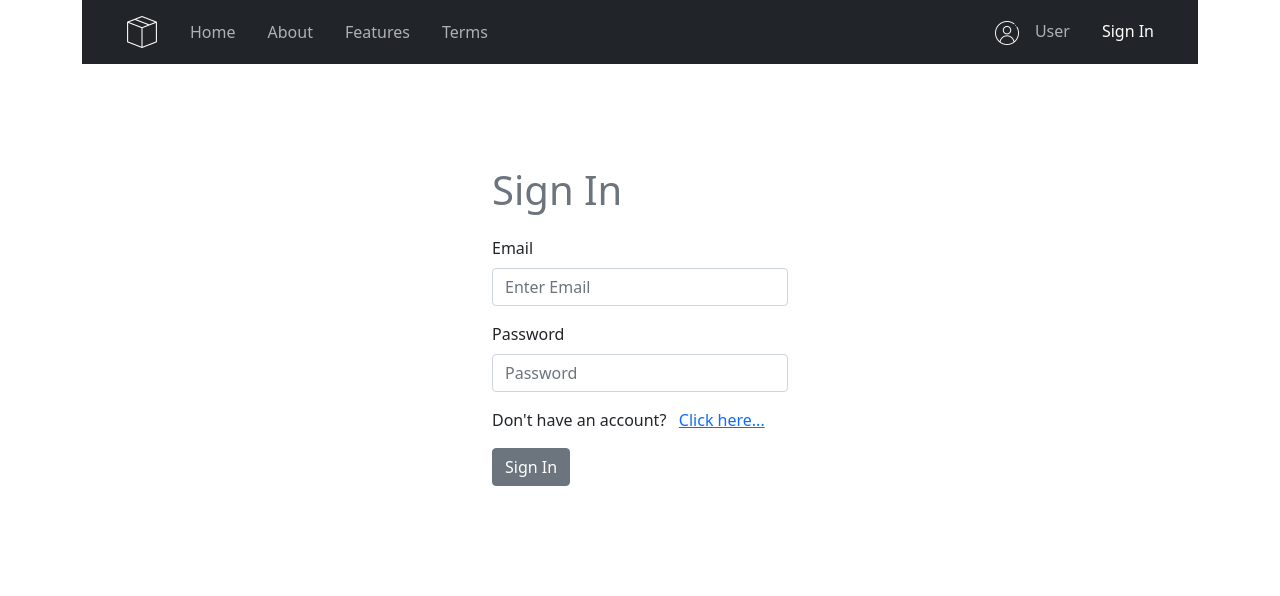
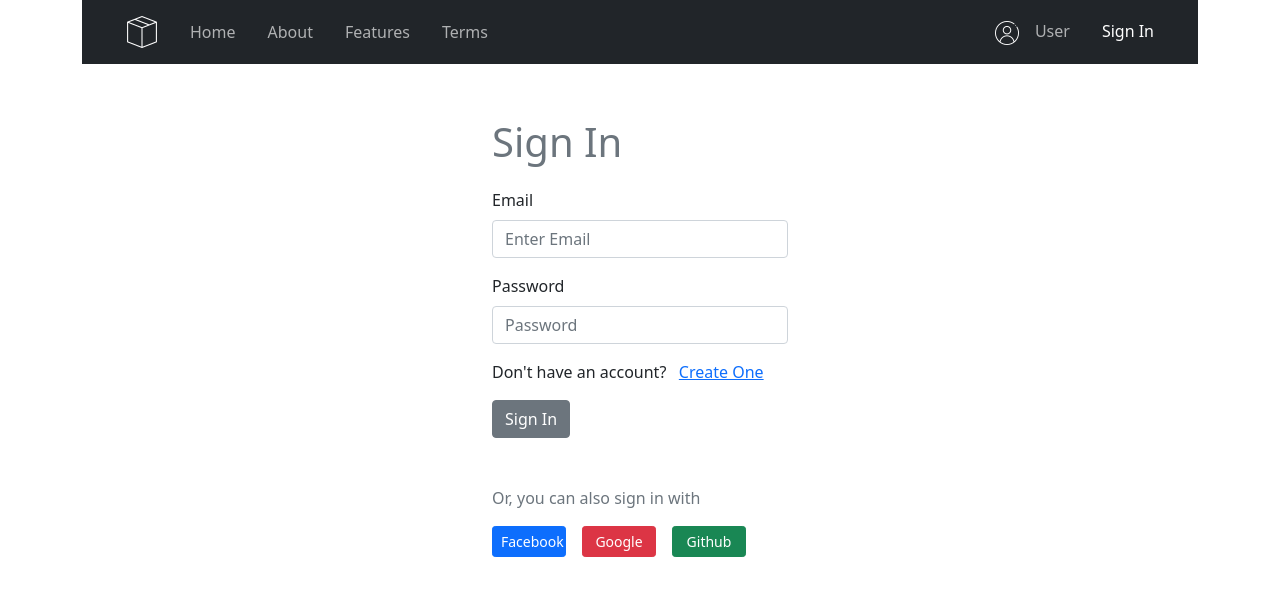
Before and after one commit to React-JS-Beginner/react-auth-private-route, a React (Create React App) app: page /signin in a window 1280 px wide. Shown: the top 596 px of the page. Built offline with nearby package versions, Linux system fonts and the light colour scheme.

Commit message:
form-design-done

```diff
--- a/src/Components/Header/Header.js
+++ b/src/Components/Header/Header.js
@@ -53,7 +53,7 @@ const Header = () => {
             </Nav>
             <Nav>
               <NavLink to="/user">
-                <img width={24} height={24} src={user} alt="" />
+                <img width={24} height={24} src={user} alt="" rounded />
               </NavLink>
               <NavLink
                 activeClassName="navs-active"
--- a/src/Components/SignIn/SignIn.js
+++ b/src/Components/SignIn/SignIn.js
@@ -4,7 +4,7 @@ import { Link } from "react-router-dom";
 
 const SignIn = () => {
   return (
-    <Container className="mt-5 pt-5 w-25">
+    <Container className="mt-4 pt-4 w-25">
       <p className="text-secondary fs-1">Sign In</p>
       <Form>
         {/* Email Field */}
@@ -16,7 +16,6 @@ const SignIn = () => {
             placeholder="Enter Email"
           />
         </Form.Group>
-
         {/* Password Field */}
         <Form.Group className="mb-3" controlId="formBasicPassword">
           <Form.Label>Password</Form.Label>
@@ -26,24 +25,31 @@ const SignIn = () => {
             placeholder="Password"
           />
         </Form.Group>
-
         <span>Don't have an account?</span>
-
-        &nbsp;
-        &nbsp;
-
-        <Link to="/registration">Click here...</Link>
-
+        &nbsp; &nbsp;
+        <Link to="/registration">Create One</Link>
         {/* Display Error */}
         <p className="text-danger"></p>
-
         {/* Register Button */}
         <Button variant="secondary" type="submit">
           Sign In
         </Button>
       </Form>
+
+      <div className="mt-5">
+        <p className="text-secondary">Or, you can also sign in with</p>
+
+        <Button variant="primary w-25 me-3" size="sm">
+          Facebook
+        </Button>
+        <Button variant="danger w-25 me-3" size="sm">
+          Google
+        </Button>
+        <Button variant="success w-25 me-3" size="sm">
+          Github
+        </Button>
+      </div>
     </Container>
-
   );
 };
 
```
Also changed, not shown: src/Hooks/FirebaseAuth.js (added, +14 -0 lines).
